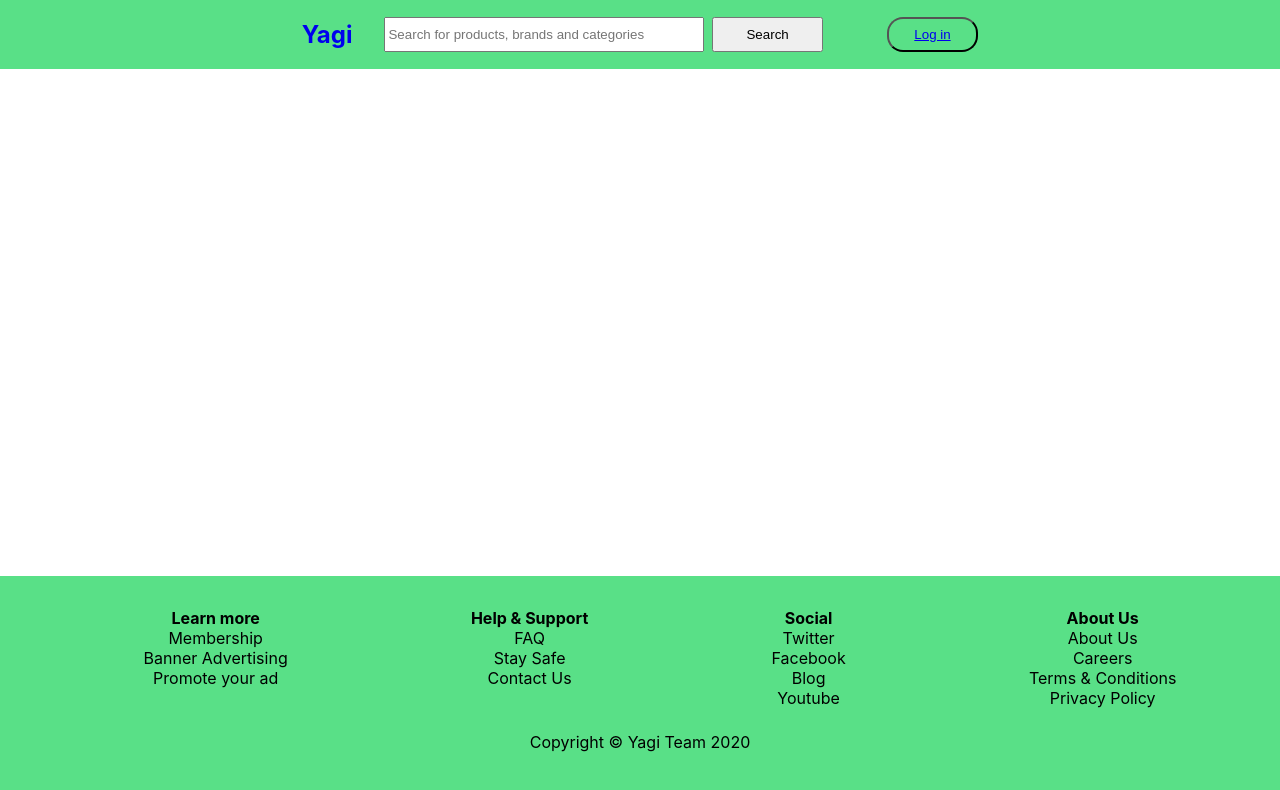
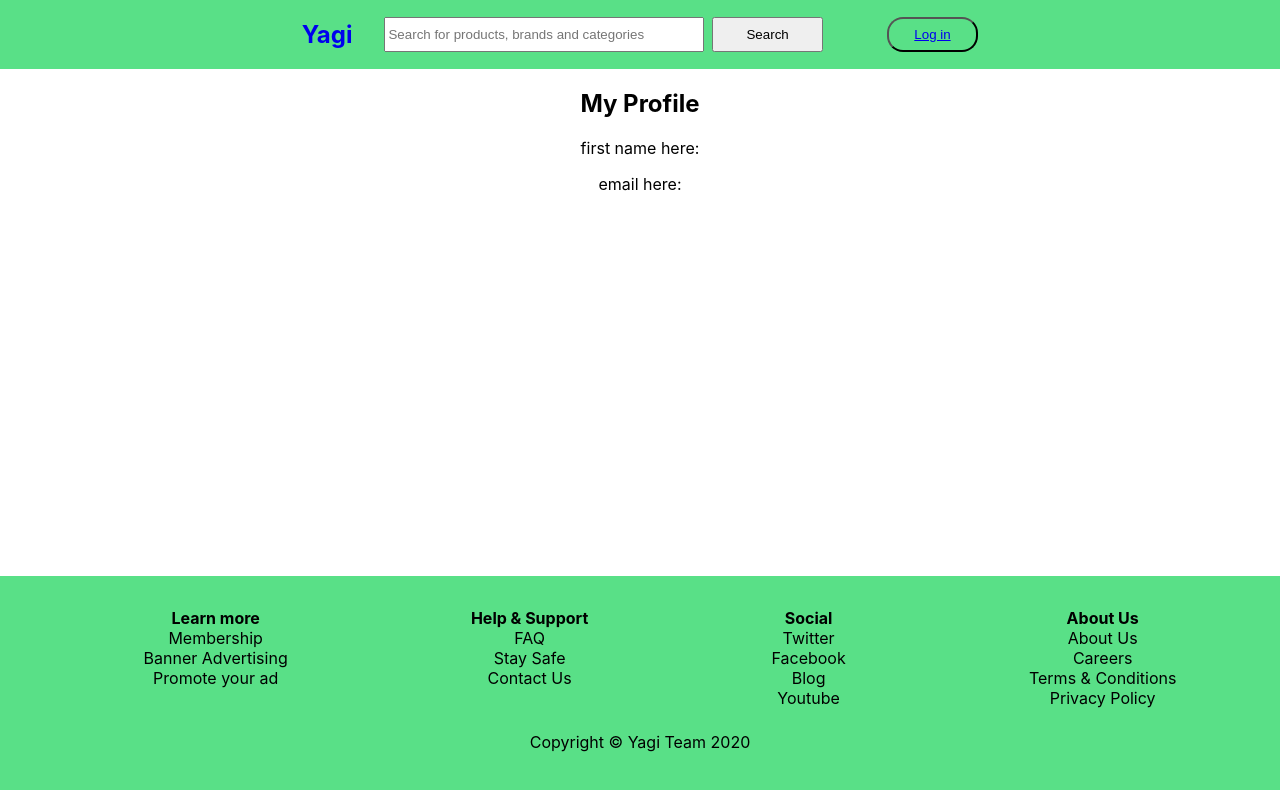
Before and after one commit to DavidKuseh/Yagi-fe, a React (Create React App) app: page /profile in a window 1280 px wide. Shown: the top 790 px of the page. Built offline with nearby package versions, Linux system fonts and the light colour scheme; no server answers.

Commit message:
set up user profile page, minimal functionality and styling

```diff
--- a/src/Components/Navigation.js
+++ b/src/Components/Navigation.js
@@ -7,6 +7,7 @@ import ContactUs from '../Components/ContactUs';
 import Login from '../Components/Login';
 import Register from '../Components/Register';
 import Home from '../Components/Home';
+import Profile from "../Components/Profile";
 
 import Accessories from '../Pages/Accessories';
 import Computers from '../Pages/Computers';
@@ -70,13 +71,13 @@ const NavStyle = styled.div`
     }
 `
 
-const Navigation = () => {
+const Navigation = (props) => {
 
     const isAuth = localStorage.getItem("token");
     const history = useHistory();
 
     const logout = () => {
-        localStorage.removeItem("token")
+        localStorage.clear()
         history.push("/login")
     }
 
@@ -96,9 +97,18 @@ const Navigation = () => {
                     </div>
                     <div className = 'nav-icons'>
                         {isAuth ?
-                        (<button onClick={logout}>
-                            <Link to="/login">Log out</Link>
-                        </button>
+                        (
+                        <div>
+                            <button>
+                                {/* <Link to="/profile">Hi {localStorage.getItem("firstname")}</Link> */}
+                                <Link to="/profile">Hi {props.firstName}</Link>
+                                {/* {console.log(auth)} */}
+
+                            </button>
+                            <button onClick={logout}>
+                                <Link to="/login">Log out</Link>
+                            </button>
+                        </div>
                         ):(
                         <button>
                             <Link to="/login">Log in</Link>
@@ -109,6 +119,7 @@ const Navigation = () => {
             <Route exact path= '/login' component={Login} />
             <Route exact path= '/register' component={Register} />
             <Route exact path= '/' component={Home} />
+            <Route exact path= '/profile' component={Profile} />
             <Route exact path= '/products' component={Products} />
             <Route exact path= '/contact' component={ContactUs} />
             <Route exact path = '/accessories' component = {Accessories} />
--- /dev/null
+++ b/src/Components/Profile.js
@@ -0,0 +1,26 @@
+import React, { useEffect } from 'react';
+import { connect } from "react-redux";
+import { getUserProfile } from "../redux-store/actions/profile";
+
+const ShowProfile = (props) => {
+    const { getUserProfile, profileInfo } = props;
+
+    useEffect(() => {
+        getUserProfile()
+    }, [getUserProfile])
+
+    return (
+        <div>
+            <h2>My Profile</h2>
+            <p>first name here: {profileInfo.firstName}</p>
+            <p>email here: {profileInfo.email}</p>
+        </div>
+    );
+};
+
+const mapStateToProps = (state) =>{
+    return { ...state.profile}
+}
+
+
+export default connect(mapStateToProps, { getUserProfile })(ShowProfile);
--- a/src/index.js
+++ b/src/index.js
@@ -8,12 +8,15 @@ import thunk from 'redux-thunk';
 import { BrowserRouter } from 'react-router-dom';
 
 import authReducer from "./redux-store/reducers/auths";
+import profileReducer from './redux-store/reducers/profile';
 
 const mainStore = combineReducers({
-  auth: authReducer
+  auth: authReducer,
+  profile: profileReducer
 });
 
-const composeEnhancer = window.__REDUX_DEVTOOLS_EXTENSION__COMPOSE__ || compose;
+const composeEnhancer =  window.__REDUX_DEVTOOLS_EXTENSION_COMPOSE__ ?
+window.__REDUX_DEVTOOLS_EXTENSION_COMPOSE__ : compose;
 
 const store = createStore(
   mainStore,
--- a/src/redux-store/actions/actionTypes.js
+++ b/src/redux-store/actions/actionTypes.js
@@ -5,3 +5,7 @@ export const LOGIN_FAILURE = "LOGIN_FAILURE";
 export const REGISTER_REQUEST = "REGISTER_REQUEST";
 export const REGISTER_SUCCESS =  "REGISTER_SUCCESS";
 export const REGISTER_FAILURE = "REGISTER_FAILURE";
+
+export const GET_PROFILE_REQUEST = "PROFILE_REQUEST";
+export const FETCH_PROFILE_SUCCESS =  "PROFILE_SUCCESS";
+export const FETCH_PROFILE_FAILURE = "PROFILE_FAILURE";
--- /dev/null
+++ b/src/redux-store/actions/profile.js
@@ -0,0 +1,17 @@
+import * as types from "./actionTypes";
+import { axiosWithAuth } from "../../Utilities/axiosWithAuth";
+
+// User profile
+export const getUserProfile = () => dispatch => {
+  dispatch({ type: types.GET_PROFILE_REQUEST });
+  axiosWithAuth()
+    .get(`${process.env.REACT_APP_API_BASE_URL}/api/profile`)
+    .then(res => {
+      const profileData = { ...res.data }
+        dispatch({ type: types.FETCH_PROFILE_SUCCESS, payload: profileData })
+    })
+    .catch(error => {
+      console.log(error);
+      dispatch({ type: types.FETCH_PROFILE_FAILURE, payload: error.message });
+  });
+}
--- /dev/null
+++ b/src/redux-store/reducers/profile.js
@@ -0,0 +1,22 @@
+import * as types from "../actions/actionTypes";
+
+const initialProfile = {
+    profileInfo: {},
+    profile_success: false,
+    profile_error: false
+}
+
+const profileReducer = (state = initialProfile, action) => {
+    switch (action.type){
+        case types.GET_PROFILE_REQUEST:
+            return { ...state };
+        case types.FETCH_PROFILE_SUCCESS:
+                return { ...state, profile_success: true, profileInfo: action.payload};
+        case types.FETCH_PROFILE_FAILURE:
+                return { ...state, profile_success: false};
+        default:
+            return state;
+    }
+}
+
+export default profileReducer;
```
